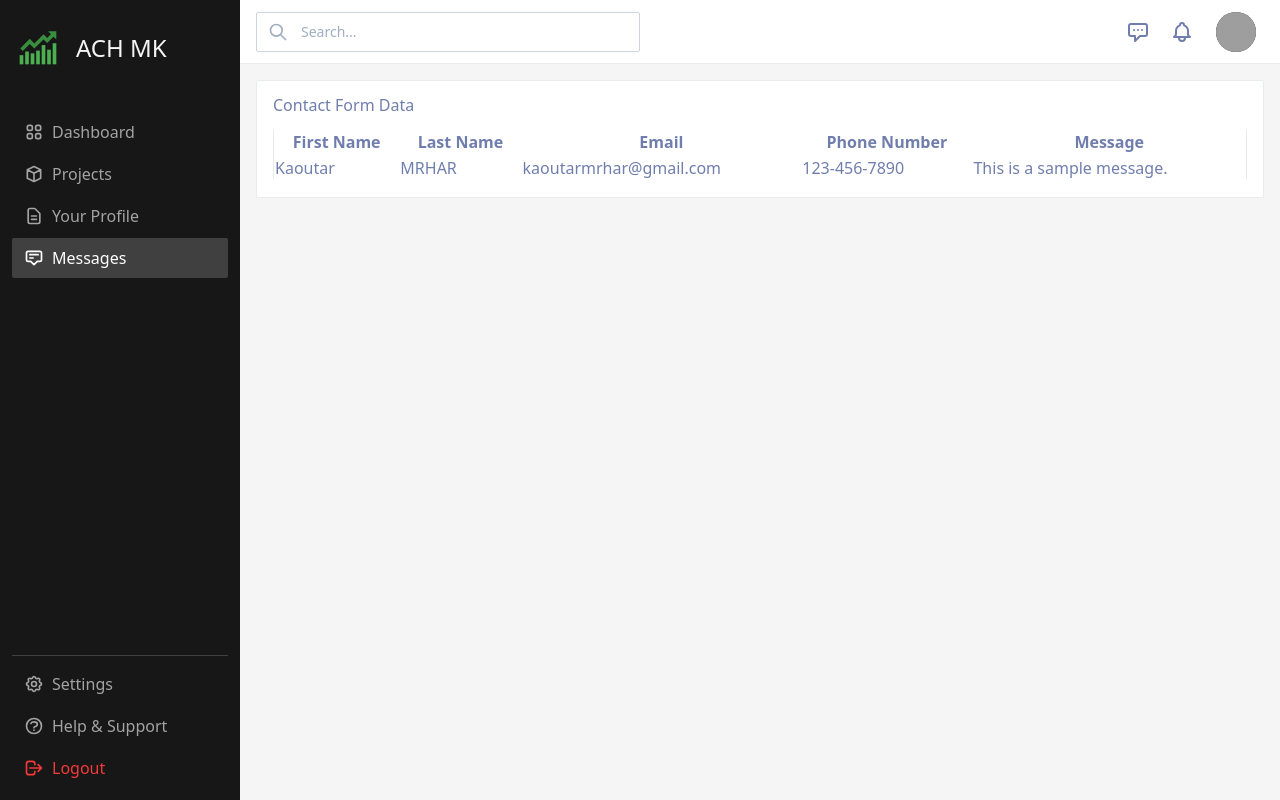
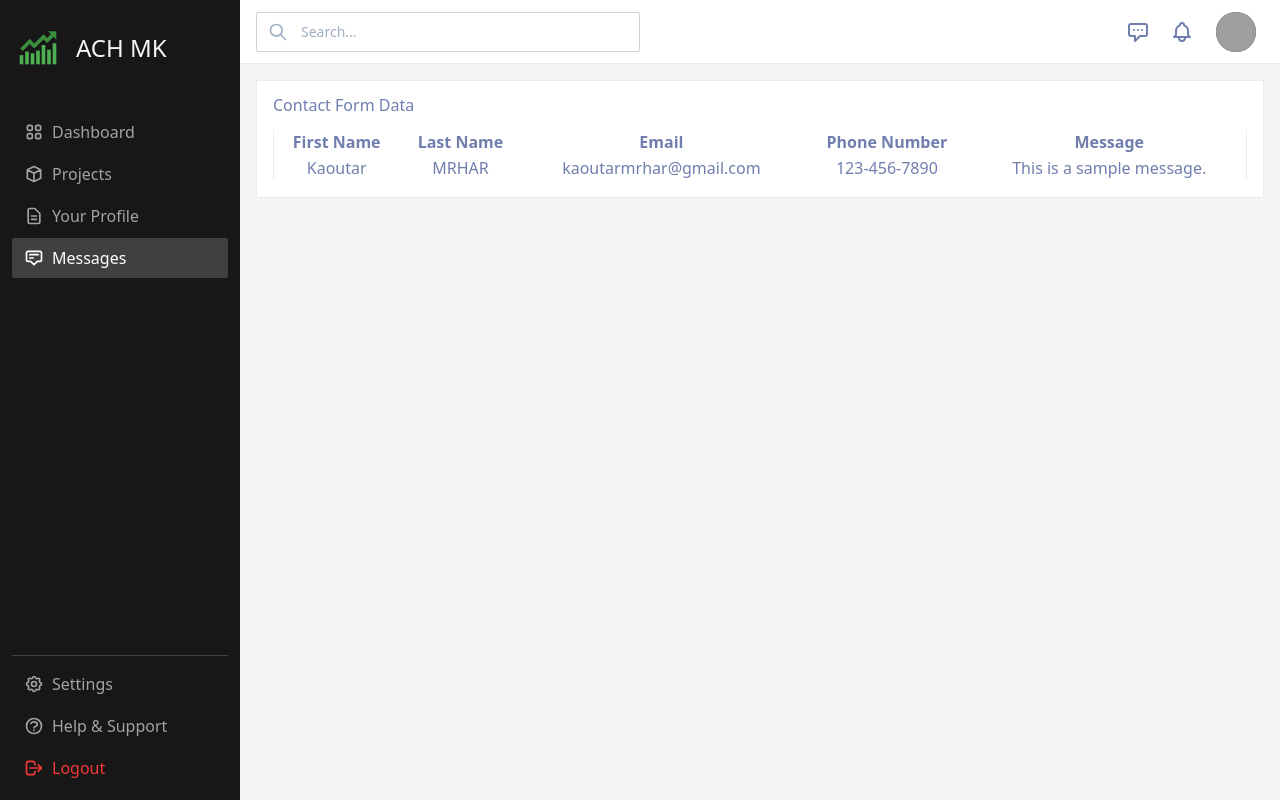
Before and after one commit to AichaAitElbaz/ACH-MK, a React (Vite) app in the folder FRONTEND/Frontend/: page /client/message in a window 1280 px wide. Built offline with nearby package versions, Linux system fonts and the light colour scheme; grey boxes are pictures that could not be loaded; what tw-elements would draw is missing.

Commit message:
version final kaoutar

```diff
--- a/FRONTEND/Frontend/src/components/dash_client/components/RecentGraphs.jsx
+++ b/FRONTEND/Frontend/src/components/dash_client/components/RecentGraphs.jsx
@@ -1,16 +1,16 @@
-import React from 'react'
-import { format } from 'date-fns'
-import { Link } from 'react-router-dom'
-import { getGraphsStatus } from '../lib/helpers'
+import React from 'react';
+import { format } from 'date-fns';
+import { Link } from 'react-router-dom';
+import { getGraphsStatus } from '../lib/helpers';
 
 const recentGraphsData = [
   {
     graph_id: '5627',
     file_name: 'Ryan Carroll',
     graph_date: '2022-05-14T05:24:00',
-		interpretation: 'Interprétation  ',
-	}
-]
+    interpretation: 'Interprétation ',
+  },
+];
 
 export default function RecentGraphs() {
   return (
@@ -20,30 +20,30 @@ export default function RecentGraphs() {
         <table className="w-full text-gray-700">
           <thead>
             <tr>
-							<th>Graph ID</th>
-							<th>File Name</th>
-							<th>Graph Date</th>
-							<th>Interpretation</th>
+              <th className="text-center">Graph ID</th>
+              <th className="text-center">File Name</th>
+              <th className="text-center">Graph Date</th>
+              <th className="text-center">Interpretation</th>
             </tr>
           </thead>
           <tbody>
             {recentGraphsData.map((graph) => (
               <tr key={graph.graph_id}>
-        <td>
+                <td className="text-center">
                   <Link to={`/graph/${graph.graph_id}`}>#{graph.graph_id}</Link>
                 </td>
-        <td>
+                <td className="text-center">
                   <Link to={`/file/${graph.file_name}`}>{graph.file_name}</Link>
                 </td>
-        <td>{format(new Date(graph.graph_date), 'dd MMM yyyy')}</td>
-        <td>{graph.interpretation}</td>
-
+                <td className="text-center">
+                  {format(new Date(graph.graph_date), 'dd MMM yyyy')}
+                </td>
+                <td className="text-center">{graph.interpretation}</td>
               </tr>
             ))}
-
           </tbody>
         </table>
       </div>
     </div>
-	)
+  );
 }
--- a/FRONTEND/Frontend/src/components/dash_client/pages/Message.jsx
+++ b/FRONTEND/Frontend/src/components/dash_client/pages/Message.jsx
@@ -19,21 +19,21 @@ export default function Message() {
         <table className="w-full text-gray-700">
           <thead>
             <tr>
-              <th>First Name</th>
-              <th>Last Name</th>
-              <th>Email</th>
-              <th>Phone Number</th>
-              <th>Message</th>
+              <th className="text-center">First Name</th>
+              <th className="text-center">Last Name</th>
+              <th className="text-center">Email</th>
+              <th className="text-center">Phone Number</th>
+              <th className="text-center">Message</th>
             </tr>
           </thead>
           <tbody>
             {contactFormData.map((data) => (
               <tr key={data.id}>
-                <td>{data.firstName}</td>
-                <td>{data.lastName}</td>
-                <td>{data.email}</td>
-                <td>{data.phoneNumber}</td>
-                <td>{data.message}</td>
+                <td className="text-center">{data.firstName}</td>
+                <td className="text-center">{data.lastName}</td>
+                <td className="text-center">{data.email}</td>
+                <td className="text-center">{data.phoneNumber}</td>
+                <td className="text-center">{data.message}</td>
               </tr>
             ))}
           </tbody>
```
Lines whose indentation alone changed are shown as unchanged.
